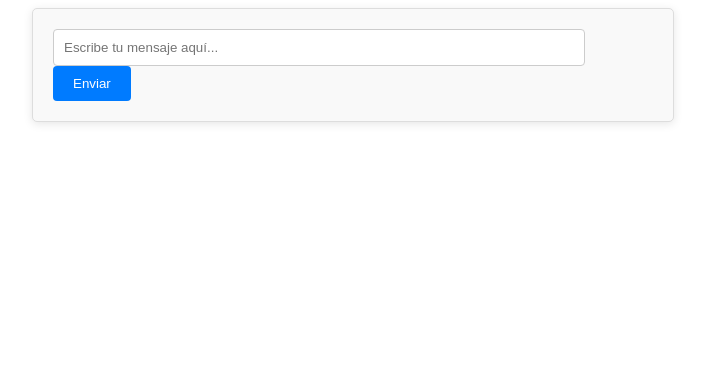
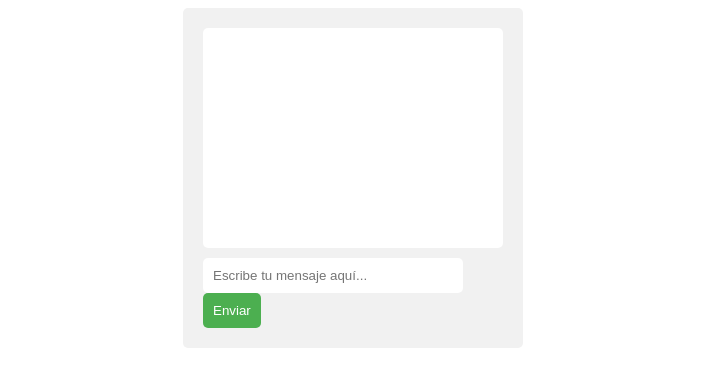
Before and after one commit to Rikimarinas/Chatbot, a plain HTML site: page index.html in a window 1280 px wide. Shown: the whole page, without its empty margins (287-992 px from the left). Drawn offline with Linux system fonts and the light colour scheme.

Commit message:
Update estilos.css

```diff
--- a/estilos.css
+++ b/estilos.css
@@ -1,43 +1,37 @@
-/* estilos.css */
 #chatbox {
-    width: 100%;
-    max-width: 600px;
-    margin: 0 auto;
-    background-color: #f9f9f9;
-    border: 1px solid #ddd;
+    width: 300px;
+    margin: auto;
+    background-color: #f1f1f1;
+    border-radius: 5px;
     padding: 20px;
-    border-radius: 5px;
-    box-shadow: 0 2px 10px rgba(0, 0, 0, 0.1);
 }
 
-#chatlog {
-    width: 100%;
-    height: 300px;
-    border: 1px solid #ccc;
-    background-color: #fff;
+#messages {
+    height: 200px;
+    overflow-y: auto;
+    background-color: white;
+    margin-bottom: 10px;
     padding: 10px;
-    overflow-y: auto;
-    margin-bottom: 10px;
-    border-radius: 4px;
+    border-radius: 5px;
 }
 
-#userinput {
-    width: calc(100% - 90px);
+input[type="text"] {
+    width: calc(100% - 60px);
     padding: 10px;
     margin-right: 10px;
-    border-radius: 4px;
-    border: 1px solid #ccc;
+    border: none;
+    border-radius: 5px;
 }
 
 button {
-    padding: 10px 20px;
+    padding: 10px;
     border: none;
-    background-color: #007bff;
+    border-radius: 5px;
+    background-color: #4CAF50;
     color: white;
     cursor: pointer;
-    border-radius: 4px;
 }
 
 button:hover {
-    background-color: #0056b3;
+    background-color: #45a049;
 }
```
